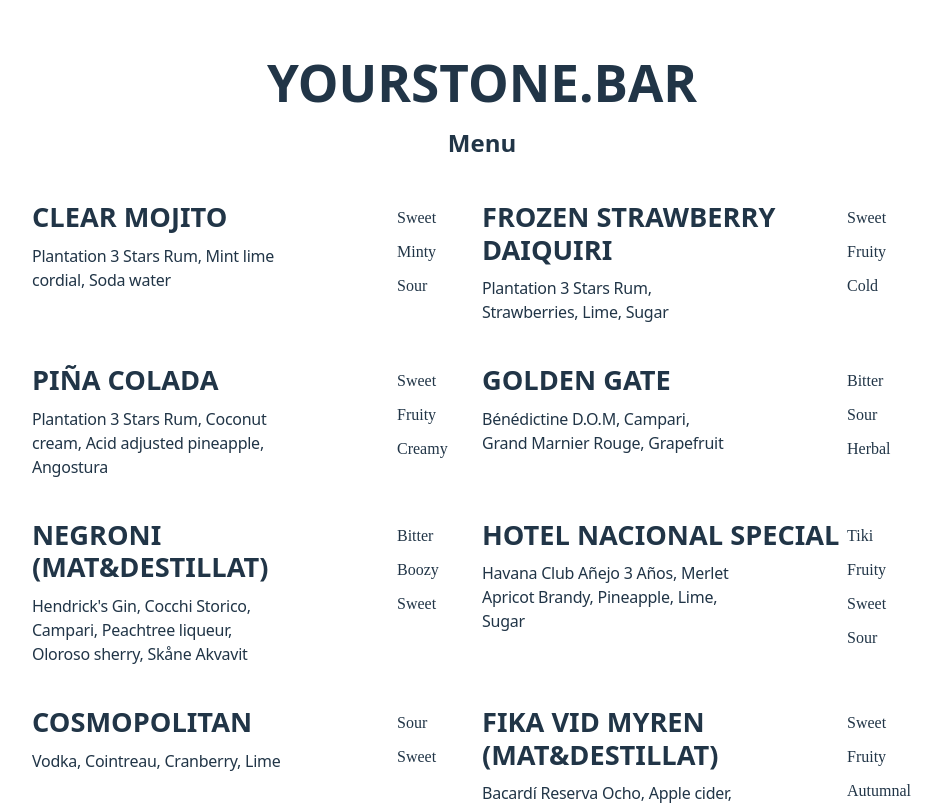
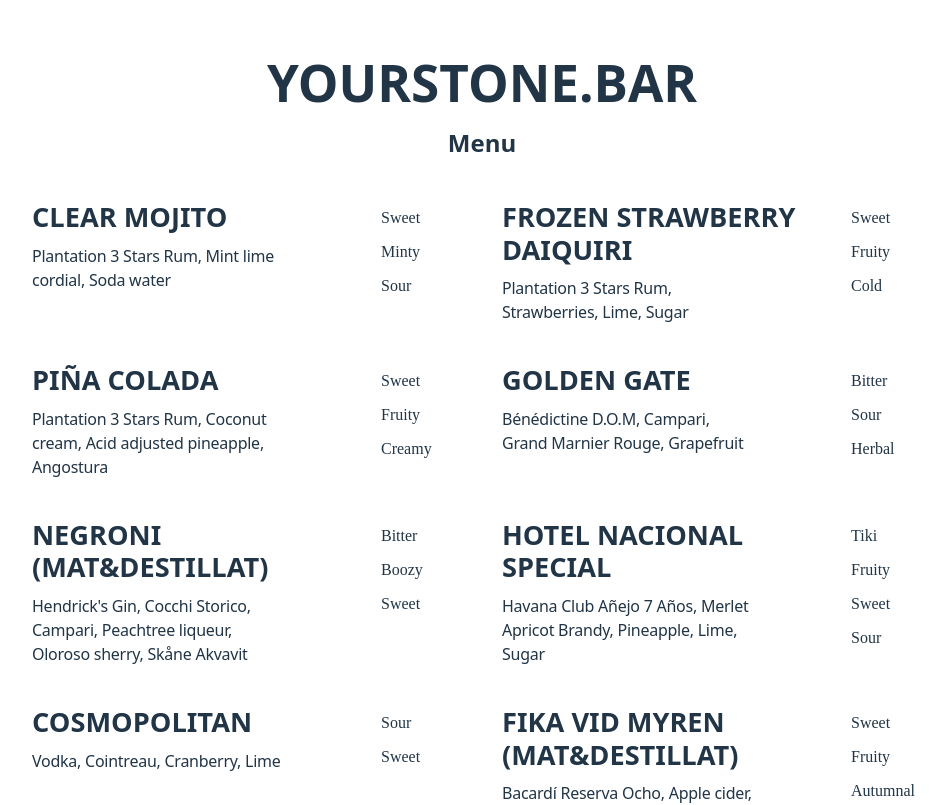
Before and after one commit to JoelYourstone/yourstone.bar, a React (Vite) app: page / in a window 1280 px wide. Shown: the top 805 px of the page, without its empty margins (158-1104 px from the left). Built offline with nearby package versions, Linux system fonts and the light colour scheme; a web font is replaced by a local one.

Commit message:
Fix margin issues

```diff
--- a/src/Drink.tsx
+++ b/src/Drink.tsx
@@ -10,7 +10,7 @@
 const DrinkCard = styled.div`
   display: flex;
   text-align: left;
-  width: 50%;
+  width: calc(50% - 20px);
   justify-content: space-between;
   margin-bottom: 30px;
 
--- a/src/Menu.tsx
+++ b/src/Menu.tsx
@@ -8,6 +8,7 @@
   margin: 0 auto;
   justify-content: space-between;
   flex-wrap: wrap;
+  gap: 0 20px;
 `;
 
 const Menu: React.FC = () => {
--- a/src/drinks.ts
+++ b/src/drinks.ts
@@ -51,7 +51,7 @@
     name: "Hotel Nacional Special",
     keywords: ["Tiki", "Fruity", "Sweet", "Sour"],
     ingredients: [
-      "Havana Club Añejo 3 Años",
+      "Havana Club Añejo 7 Años",
       "Merlet Apricot Brandy",
       "Pineapple",
       "Lime",
```
